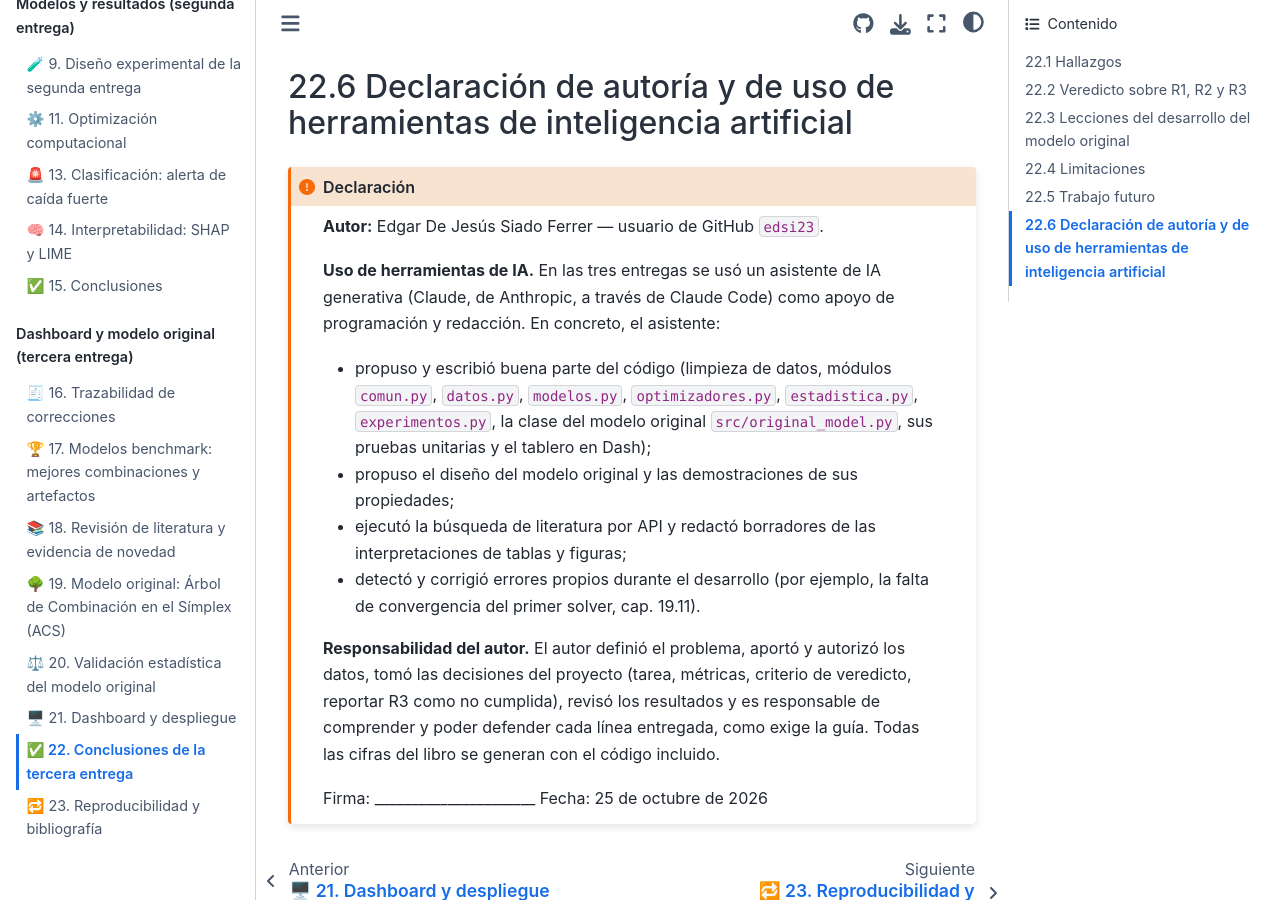
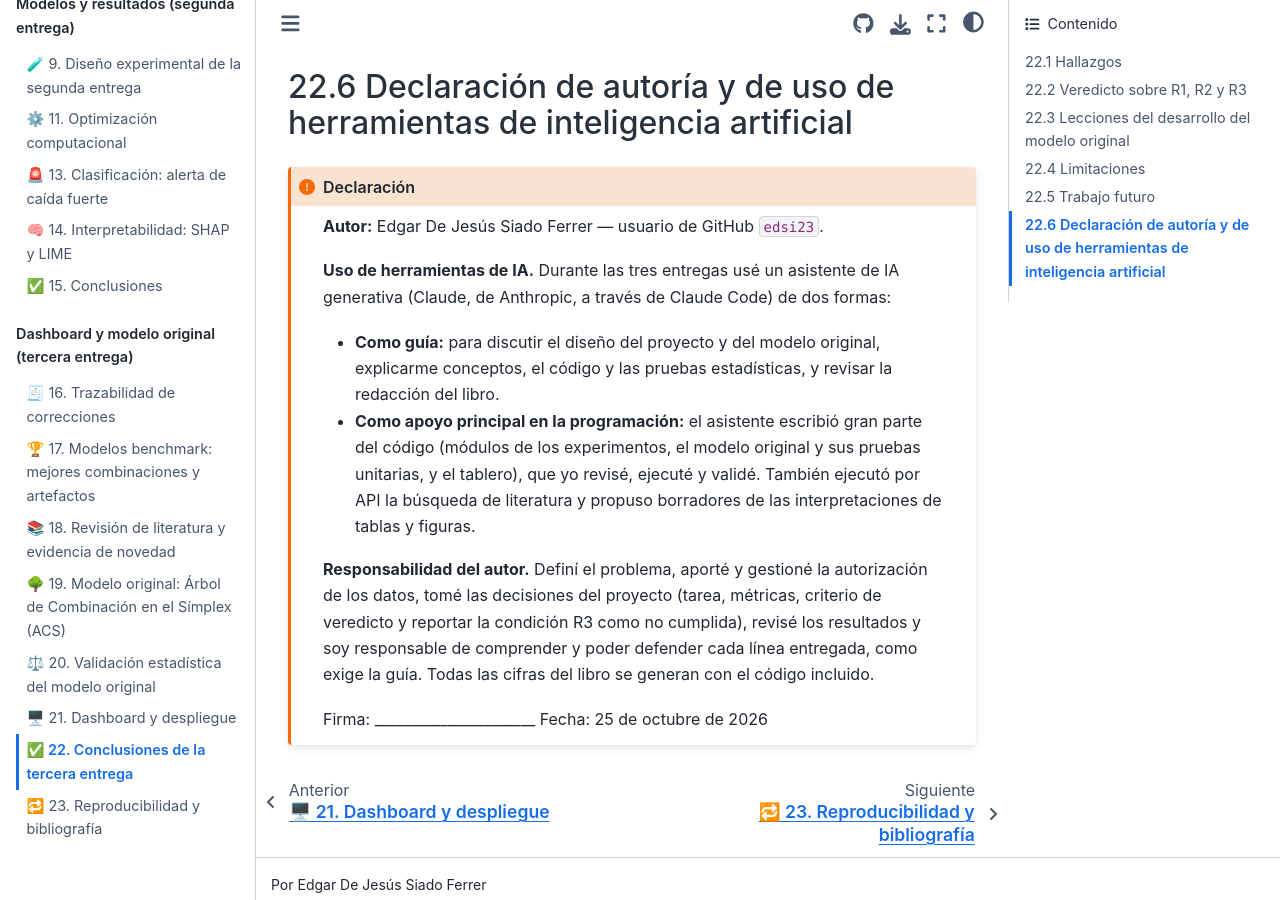
Before and after one commit to edsi23/recaudo-forecast, a Jupyter Book: the page built from book/22_conclusiones_e3.md, in a window 1280 px wide and 900 px high, scrolled down 3180 px. Built offline with Jupyter Book 1.0.4 settings and Sphinx 7.4.7 and the Sphinx Book theme 1.1.4, drawn with Linux system fonts in a browser that asks for light colours; pages that are not in the unit, such as notebooks, are missing from menus.

Commit message:
Declaración de uso de herramientas de IA

````diff
--- a/book/22_conclusiones_e3.md
+++ b/book/22_conclusiones_e3.md
@@ -50,14 +50,12 @@
 
 **Autor:** Edgar De Jesús Siado Ferrer — usuario de GitHub `edsi23`.
 
-**Uso de herramientas de IA.** En las tres entregas se usó un asistente de IA generativa (Claude, de Anthropic, a través de Claude Code) como apoyo de programación y redacción. En concreto, el asistente:
+**Uso de herramientas de IA.** Durante las tres entregas usé un asistente de IA generativa (Claude, de Anthropic, a través de Claude Code) de dos formas:
 
-- propuso y escribió buena parte del código (limpieza de datos, módulos `comun.py`, `datos.py`, `modelos.py`, `optimizadores.py`, `estadistica.py`, `experimentos.py`, la clase del modelo original `src/original_model.py`, sus pruebas unitarias y el tablero en Dash);
-- propuso el diseño del modelo original y las demostraciones de sus propiedades;
-- ejecutó la búsqueda de literatura por API y redactó borradores de las interpretaciones de tablas y figuras;
-- detectó y corrigió errores propios durante el desarrollo (por ejemplo, la falta de convergencia del primer solver, cap. 19.11).
+- **Como guía:** para discutir el diseño del proyecto y del modelo original, explicarme conceptos, el código y las pruebas estadísticas, y revisar la redacción del libro.
+- **Como apoyo principal en la programación:** el asistente escribió gran parte del código (módulos de los experimentos, el modelo original y sus pruebas unitarias, y el tablero), que yo revisé, ejecuté y validé. También ejecutó por API la búsqueda de literatura y propuso borradores de las interpretaciones de tablas y figuras.
 
-**Responsabilidad del autor.** El autor definió el problema, aportó y autorizó los datos, tomó las decisiones del proyecto (tarea, métricas, criterio de veredicto, reportar R3 como no cumplida), revisó los resultados y es responsable de comprender y poder defender cada línea entregada, como exige la guía. Todas las cifras del libro se generan con el código incluido.
+**Responsabilidad del autor.** Definí el problema, aporté y gestioné la autorización de los datos, tomé las decisiones del proyecto (tarea, métricas, criterio de veredicto y reportar la condición R3 como no cumplida), revisé los resultados y soy responsable de comprender y poder defender cada línea entregada, como exige la guía. Todas las cifras del libro se generan con el código incluido.
 
 Firma: ______________________   Fecha: 25 de octubre de 2026
 ```
````
